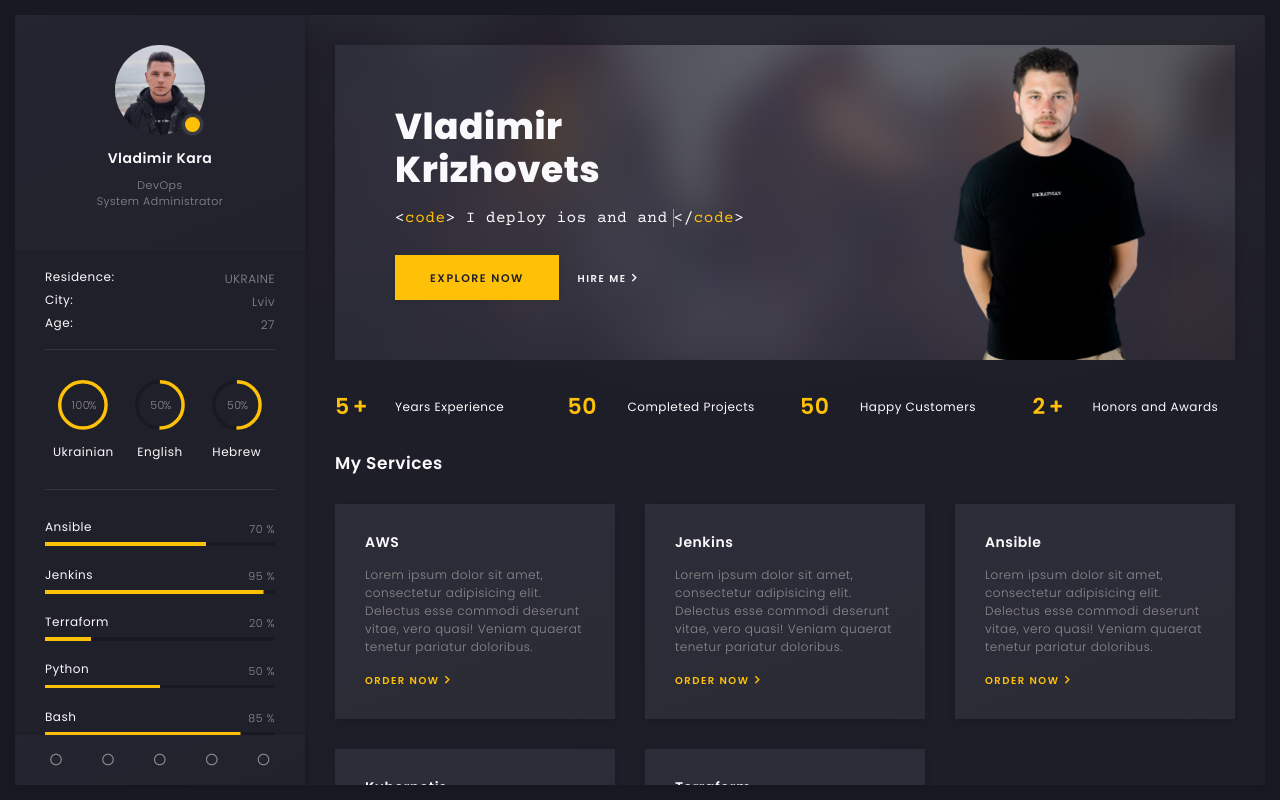
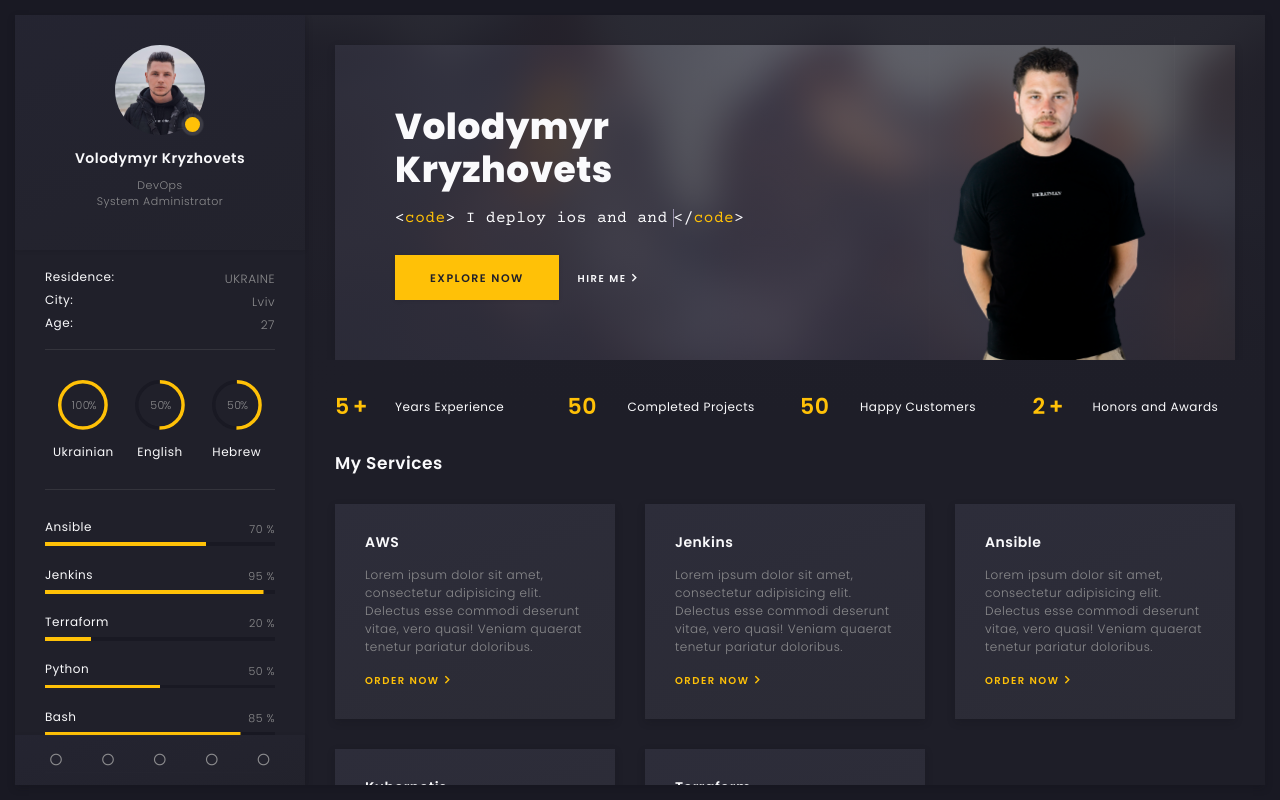
Before and after one commit to krizhovets/jenkins-php-app, a PHP site: page / in a window 1280 px wide. Run offline with PHP 8.4, Linux system fonts and the light colour scheme.

Commit message:
changename2

```diff
--- a/index.php
+++ b/index.php
@@ -13,7 +13,7 @@ else
 <head>
     <meta charset="utf-8">
     <meta http-equiv="X-UA-Compatible" content="IE=edge,chrome=1">
-    <title>Vladimir Krizhovets</title>
+    <title>Volodymyr Kryzhovets</title>
 
 
      <!-- Required meta tags -->
@@ -86,7 +86,7 @@ else
               </div>
               <!-- avatar end -->
               <!-- name -->
-              <h5 class="art-name mb-10">Vladimir Kara</h5>
+              <h5 class="art-name mb-10">Volodymyr Kryzhovets</h5>
               <!-- post -->
               <div class="art-sm-text">DevOps <br>System Administrator</div>
             </div>
@@ -324,7 +324,7 @@ else
                         <!-- main title -->
                         <div class="art-banner-title">
                           <!-- title -->
-                          <h1 class="mb-15">Vladimir<br>Krizhovets</h1>
+                          <h1 class="mb-15">Volodymyr<br>Kryzhovets</h1>
                           <!-- suptitle -->
                           <div class="art-lg-text art-code mb-25">&lt;<i>code</i>&gt; I deploy <span class="txt-rotate" data-period="2000"
                               data-rotate='[ "web interfaces.", "ios and android applications.", "automation tools." ]'></span>&lt;/<i>code</i>&gt;</div>
@@ -1531,7 +1531,7 @@ else
       <!-- preloader content -->
       <div class="art-preloader-content">
         <!-- title -->
-        <h4>Vladimir Krizhovets</h4>
+        <h4>Volodymyr Kryzhovets</h4>
         <!-- progressbar -->
         <div id="preloader" class="art-preloader-load"></div>
       </div>
```
